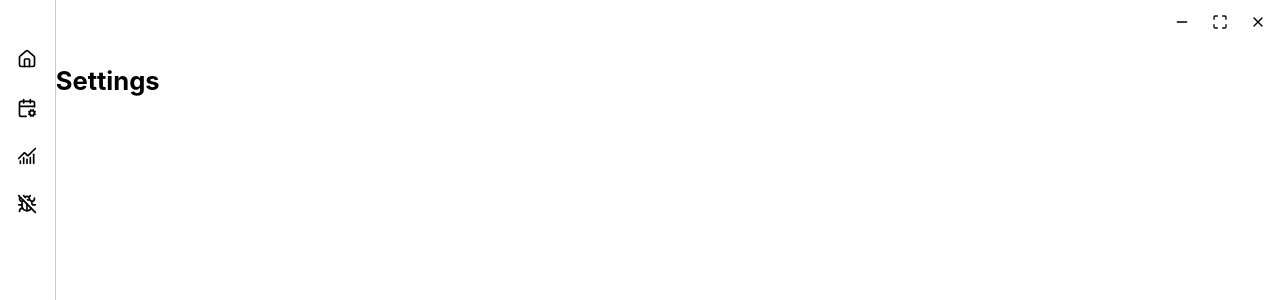
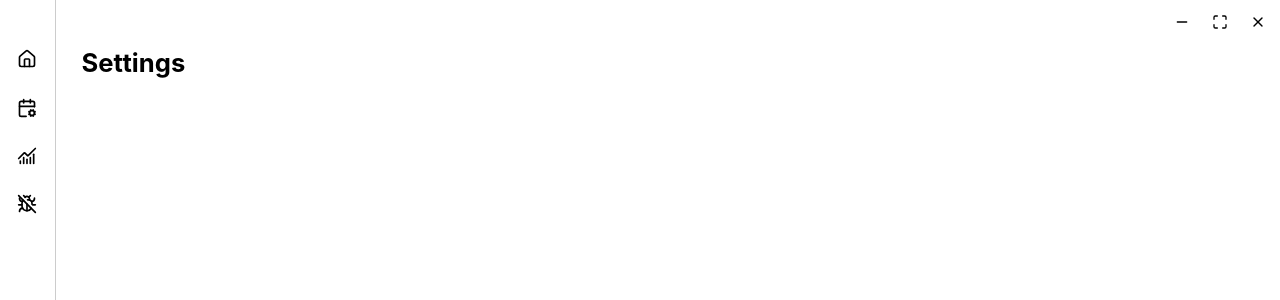
Before and after one commit to Honuluau/instaflip, a React (Vite) app in the folder frontend/: page / in a window 1280 px wide. Both pictures are taken after a click on the button 27 px from the left and 109 px from the top of the page. Shown: the top 300 px of the page. Built offline with nearby package versions, Linux system fonts and the light colour scheme.

Commit message:
Standardized all tabs with the same layout

```diff
--- a/frontend/src/pages/DebugPage.tsx
+++ b/frontend/src/pages/DebugPage.tsx
@@ -1,7 +1,9 @@
 export function DebugPage() {
     return (
-        <div>
-            <h1>Debug</h1>
+        <div className="flex1 flex-col">
+            <div className="container no-top-margin">
+                <h1>Debug</h1>
+            </div>
         </div>
     )
 }
--- a/frontend/src/pages/SettingsPage.tsx
+++ b/frontend/src/pages/SettingsPage.tsx
@@ -1,7 +1,9 @@
 export function SettingsPage() {
     return (
-        <div className="flex1">
-            <h1>Settings</h1>
+        <div className="flex1 flex-col">
+            <div className="container no-top-margin">
+                <h1>Settings</h1>
+            </div>
         </div>
     )
 }
--- a/frontend/src/pages/StatisticsPage.tsx
+++ b/frontend/src/pages/StatisticsPage.tsx
@@ -1,7 +1,9 @@
 export default function() {
     return (
-        <div>
-            <h1>Statistics</h1>
+        <div className="flex1 flex-col">
+            <div className="container no-top-margin">
+                <h1>Statistics</h1>
+            </div>
         </div>
     )
 }
--- a/frontend/src/style.css
+++ b/frontend/src/style.css
@@ -101,11 +101,19 @@ button:hover {
     line-height: 1;
 }
 
+h1 {
+    margin: 0;
+}
+
 .container {
     display: flex;
     flex: 1;
     justify-content: center;
     margin: 2rem;
+}
+
+.no-top-margin {
+    margin-top: 0;
 }
 
 .sidebar {
```
